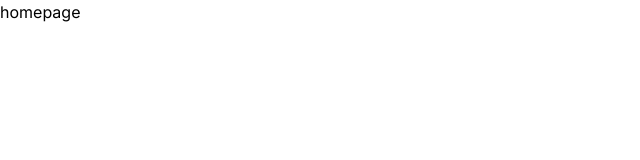
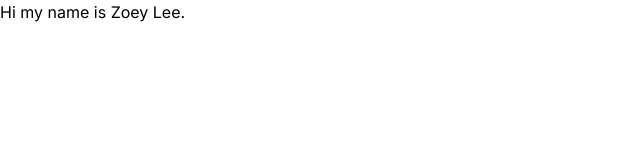
Before and after one commit to zoooey99/zoooey99.github.com, a Next.js app: page / in a window 1280 px wide. Shown: the top 160 px of the page, without its empty margins (0-640 px from the left). Built offline with nearby package versions, Linux system fonts and the light colour scheme.

Commit message:
Fixed github actions and npm run dev

```diff
--- a/app/page.tsx
+++ b/app/page.tsx
@@ -1,3 +1,6 @@
 export default function Home(){
-  return <h1>homepage</h1>
-}
+  return (
+  <div>
+    <h1>Hi my name is Zoey Lee.</h1>
+  </div>
+  )}
```
Also changed, not shown: package.json (+6 -6 lines), 1 other file (tests, documents, lock files or other folders).
